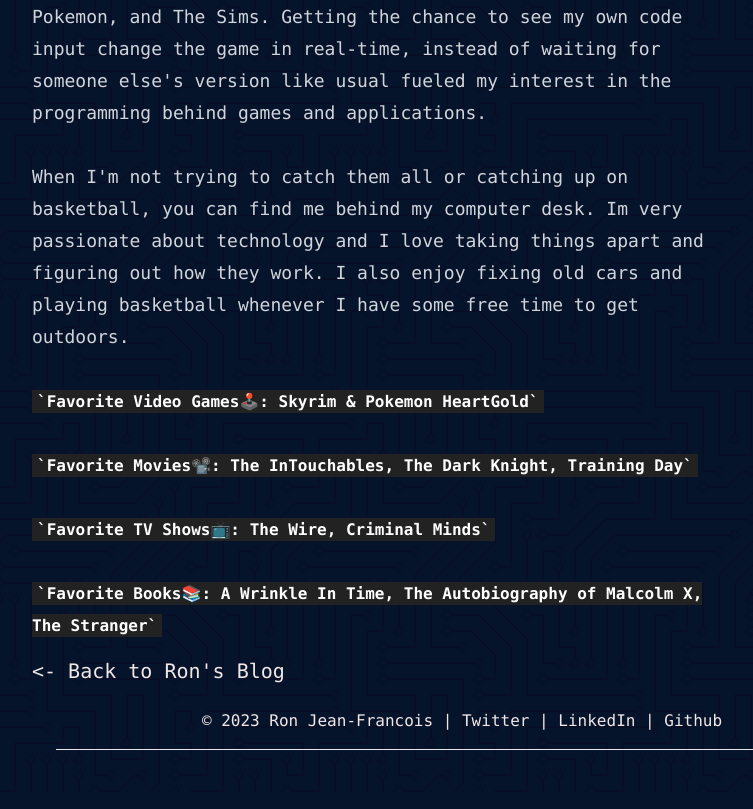
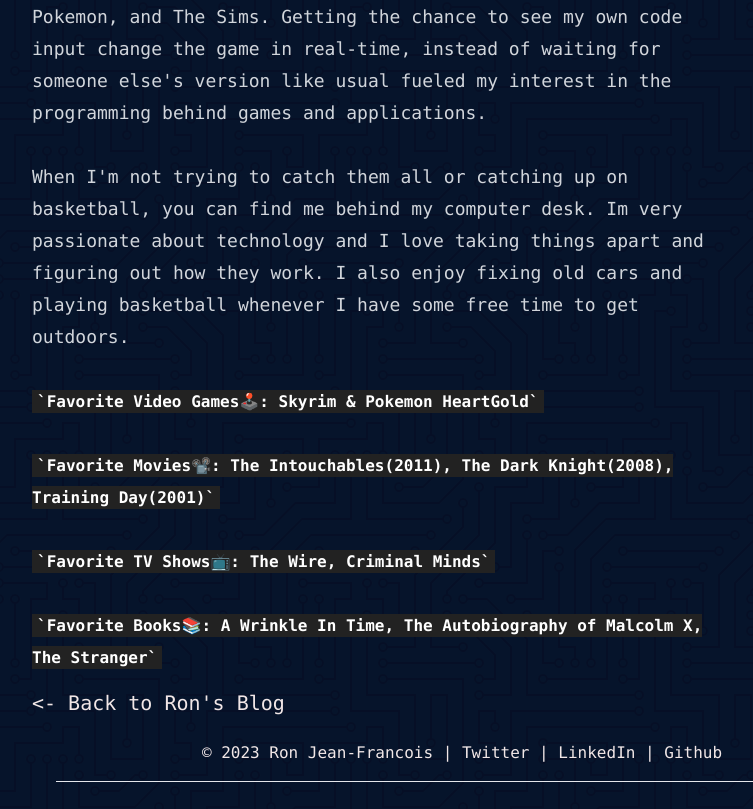
Before and after one commit to ronthetech/ronjeanfrancois.com, an Astro site: page /about in a window 1280 px wide. Shown: the part 1082-1891 px from the top of the page, without its empty margins (178-931 px from the left). Built offline with nearby package versions, Linux system fonts and the light colour scheme; Astro itself is replaced by a stand-in of ours.

Commit message:
edit: add movie release years

```diff
--- a/src/pages/about.mdx
+++ b/src/pages/about.mdx
@@ -15,7 +15,7 @@
 \
 `Favorite Video Games🕹️: Skyrim & Pokemon HeartGold` \
 \
-`Favorite Movies📽️: The InTouchables, The Dark Knight, Training Day` \
+`Favorite Movies📽️: The Intouchables(2011), The Dark Knight(2008), Training Day(2001)` \
 \
 `Favorite TV Shows📺: The Wire, Criminal Minds` \
 \
```
